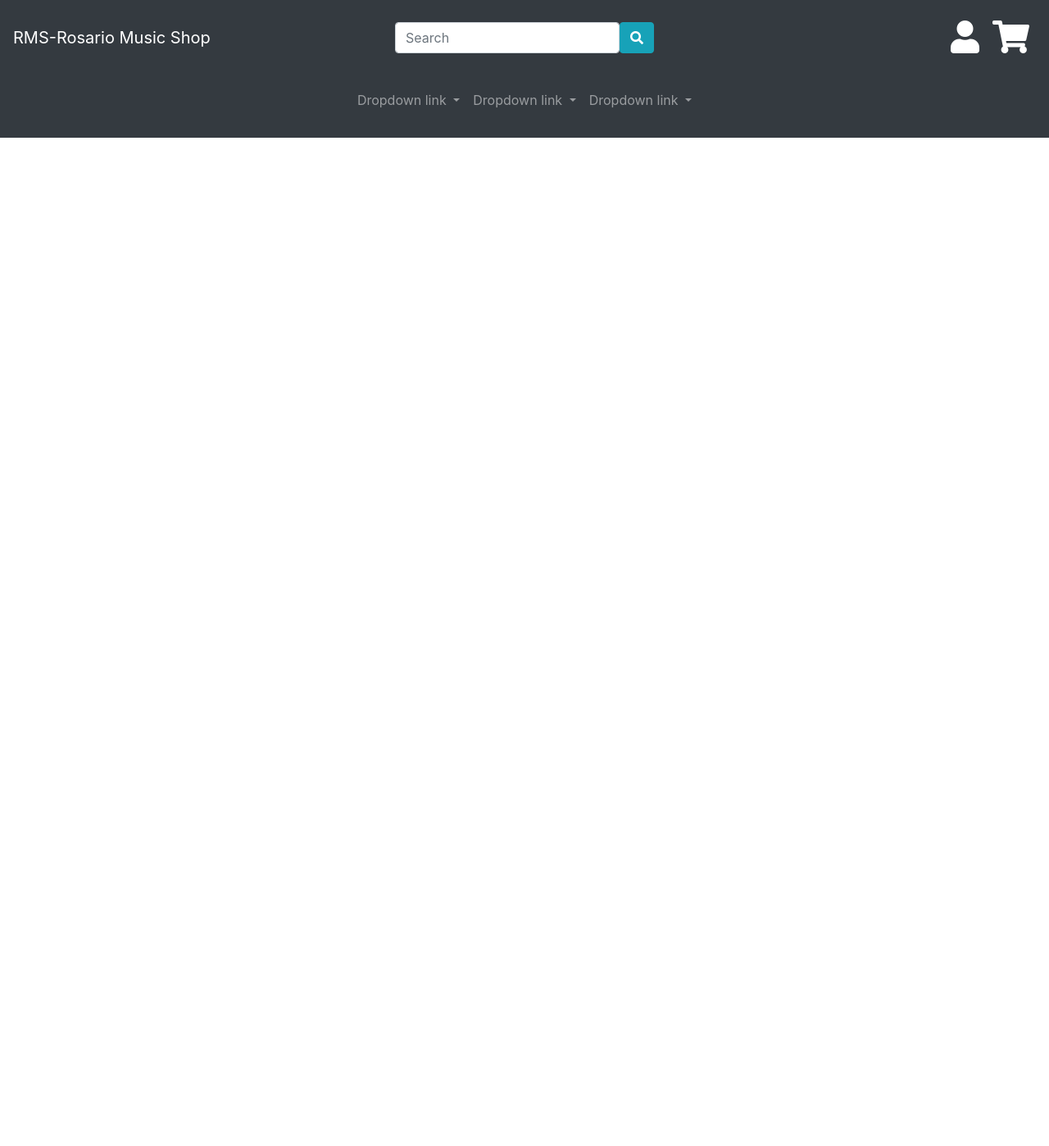
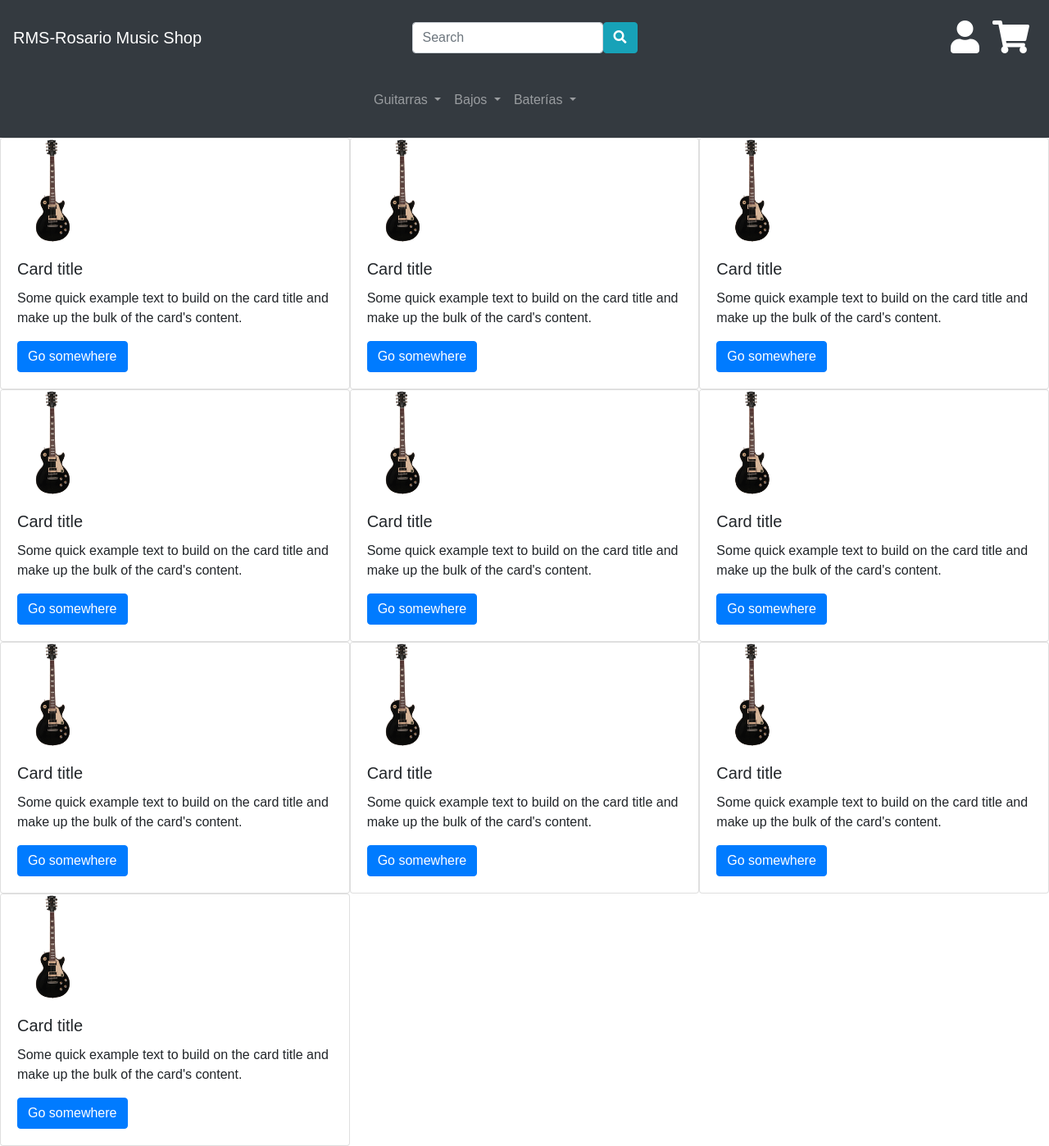
Before and after one commit to FacuBargut/rms, a PHP site: page / in a window 1280 px wide. Shown: the whole page at 82% size. Before the commit the page ends 168 px from the top, so only its background shows below. Run offline with PHP 8.4, Linux system fonts and the light colour scheme.

Commit message:
Cambios en el index

```diff
--- a/components/header/header.php
+++ b/components/header/header.php
@@ -27,34 +27,35 @@
     <ul class="navbar-nav">
       <li class="nav-item dropdown">
         <a class="nav-link dropdown-toggle" href="#" id="navbarDropdownMenuLink" role="button" data-toggle="dropdown" aria-haspopup="true" aria-expanded="false">
-          Dropdown link
+          Guitarras
         </a>
         <div class="dropdown-menu" aria-labelledby="navbarDropdownMenuLink">
-          <a class="dropdown-item" href="#">Action</a>
-          <a class="dropdown-item" href="#">Another action</a>
-          <a class="dropdown-item" href="#">Something else here</a>
+          <a class="dropdown-item" href="#">Clásicas</a>
+          <a class="dropdown-item" href="#">Electroacusticas</a>
+          <a class="dropdown-item" href="#">Electricas</a>
         </div>
       </li>
 
       <li class="nav-item dropdown">
         <a class="nav-link dropdown-toggle" href="#" id="navbarDropdownMenuLink" role="button" data-toggle="dropdown" aria-haspopup="true" aria-expanded="false">
-          Dropdown link
+          Bajos
         </a>
         <div class="dropdown-menu" aria-labelledby="navbarDropdownMenuLink">
-          <a class="dropdown-item" href="#">Action</a>
-          <a class="dropdown-item" href="#">Another action</a>
-          <a class="dropdown-item" href="#">Something else here</a>
+          <a class="dropdown-item" href="#">Electricos</a>
+          <a class="dropdown-item" href="#">Acusticos</a>
         </div>
       </li>
 
       <li class="nav-item dropdown">
         <a class="nav-link dropdown-toggle" href="#" id="navbarDropdownMenuLink" role="button" data-toggle="dropdown" aria-haspopup="true" aria-expanded="false">
-          Dropdown link
+          Baterías
         </a>
         <div class="dropdown-menu" aria-labelledby="navbarDropdownMenuLink">
-          <a class="dropdown-item" href="#">Action</a>
-          <a class="dropdown-item" href="#">Another action</a>
-          <a class="dropdown-item" href="#">Something else here</a>
+          <a class="dropdown-item" href="#">Acusticas</a>
+          <a class="dropdown-item" href="#">Electricas</a>
+          <a class="dropdown-item" href="#">Platillos</a>
+          <a class="dropdown-item" href="#">Redoblantes</a>
+          <a class="dropdown-item" href="#">Percusion</a>
         </div>
       </li>
     </ul>
--- /dev/null
+++ b/css/index.css
@@ -0,0 +1,11 @@
+body {
+    margin: 0;
+    padding: 0;
+    box-sizing: border-box;
+    font-family: Arial, Helvetica, sans-serif;
+}
+
+.products-wrapper {
+    display: grid;
+    grid-template-columns: repeat(3, 1fr);
+}
--- a/index.php
+++ b/index.php
@@ -6,6 +6,7 @@
     <meta http-equiv="X-UA-Compatible" content="ie=edge">
     <link rel="stylesheet" href="css/bootstrap.min.css">
     <link href="css/css/all.css" rel="stylesheet">
+    <link href="css/index.css" rel="stylesheet">
 
     <!-- Estilos header -->
     <link rel="stylesheet" href="components/header/header.css">
@@ -18,6 +19,27 @@
 
     <?php include "components/header/header.php"; ?>
 
+    <section>
+
+        <div class="products-wrapper">
+        <?php
+        for($i=0;$i<10;$i++){
+        ?>
+            <div class="card">
+                <img src="img/productos/guitarras/guitar.jpg" style="width:30%;" class="card-img-top" alt="...">
+                <div class="card-body">
+                    <h5 class="card-title">Card title</h5>
+                    <p class="card-text">Some quick example text to build on the card title and make up the bulk of the card's content.</p>
+                    <a href="#" class="btn btn-primary">Go somewhere</a>
+                </div>
+            </div>
+            <?php
+     }
+    ?>
+        </div>
+
+    </section>
+
 
 
 
```
Also changed, not shown: img/productos/guitarras/guitar.jpg (added).
